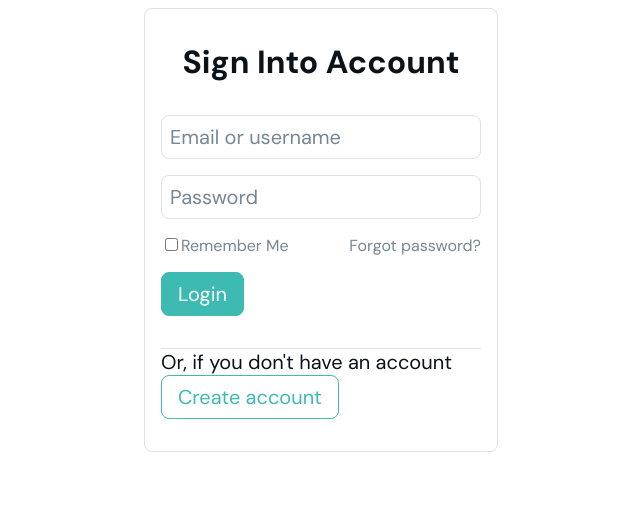
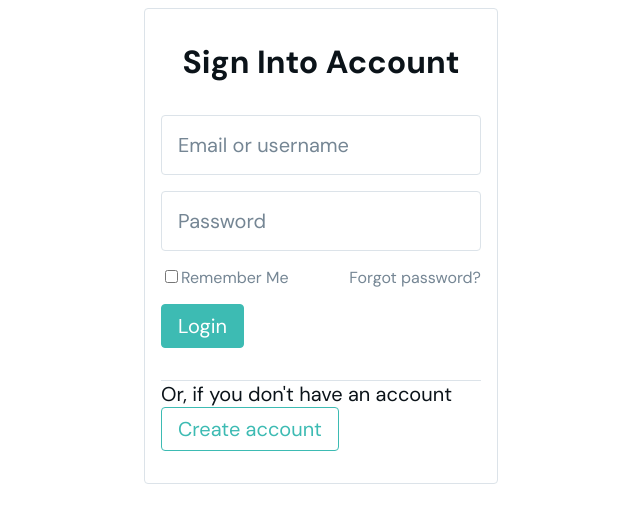
Before and after one commit to EncapsulateSocial/encapsulate-ui, a React (Create React App) app: page /login in a window 1280 px wide. Shown: the top 522 px of the page, without its empty margins (319-959 px from the left). Built offline with nearby package versions, Linux system fonts and the light colour scheme.

Commit message:
Update ButtonField, TextField

```diff
--- a/src/components/forms/ButtonField/ButtonField.js
+++ b/src/components/forms/ButtonField/ButtonField.js
@@ -4,11 +4,15 @@ const ButtonField = ({
     label,
     type = "",
     fill = true,
+    fullWidth = false,
     handler = null
 }) => {
     return (
         <button
-            className={`ButtonField ${fill ? "ButtonField--filled" : ""}`}
+            className={`ButtonField
+                ${fill ? "ButtonField--filled" : ""}
+                ${fullWidth ? "ButtonField--full-width" : ""}
+            `}
             type={type}
             onClick={handler}
         >
--- a/src/sass/abstracts/_variables.scss
+++ b/src/sass/abstracts/_variables.scss
@@ -31,9 +31,13 @@ $medium-gap: 1rem;
 $large-gap: 1.5rem;
 $extra-large-gap: 2rem;
 
-$small-border-radius: .5rem;
+$small-border-radius: .25rem;
 
 // Dimensions
 $maximum-width: 1200px;
 
+// Header
 $header-height: 4rem;
+
+// Login and register forms
+$user-auth-form-width: 25rem;
--- a/src/sass/components/ButtonField.scss
+++ b/src/sass/components/ButtonField.scss
@@ -13,4 +13,8 @@
         background-color: $primary-accent-color;
         color: $light-theme-secondary-background-color;
     }
+
+    &--full-width {
+        width: 100%;
+    }
 }
--- a/src/sass/components/TextField.scss
+++ b/src/sass/components/TextField.scss
@@ -1,7 +1,7 @@
 @import "../abstracts/variables";
 
 .TextField {
-    padding: $small-padding;
+    padding: $medium-padding;
     border: 1px solid $light-theme-primary-line-color;
     border-radius: $small-border-radius;
 
```
